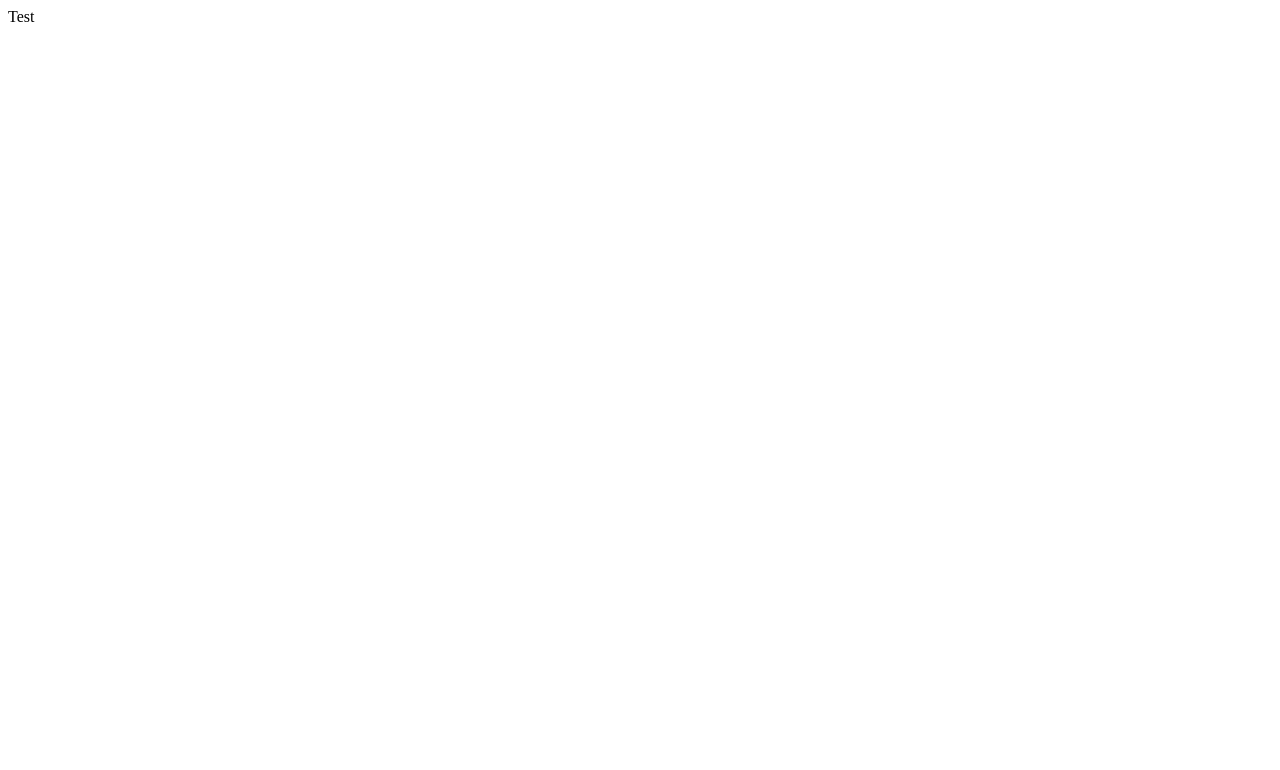
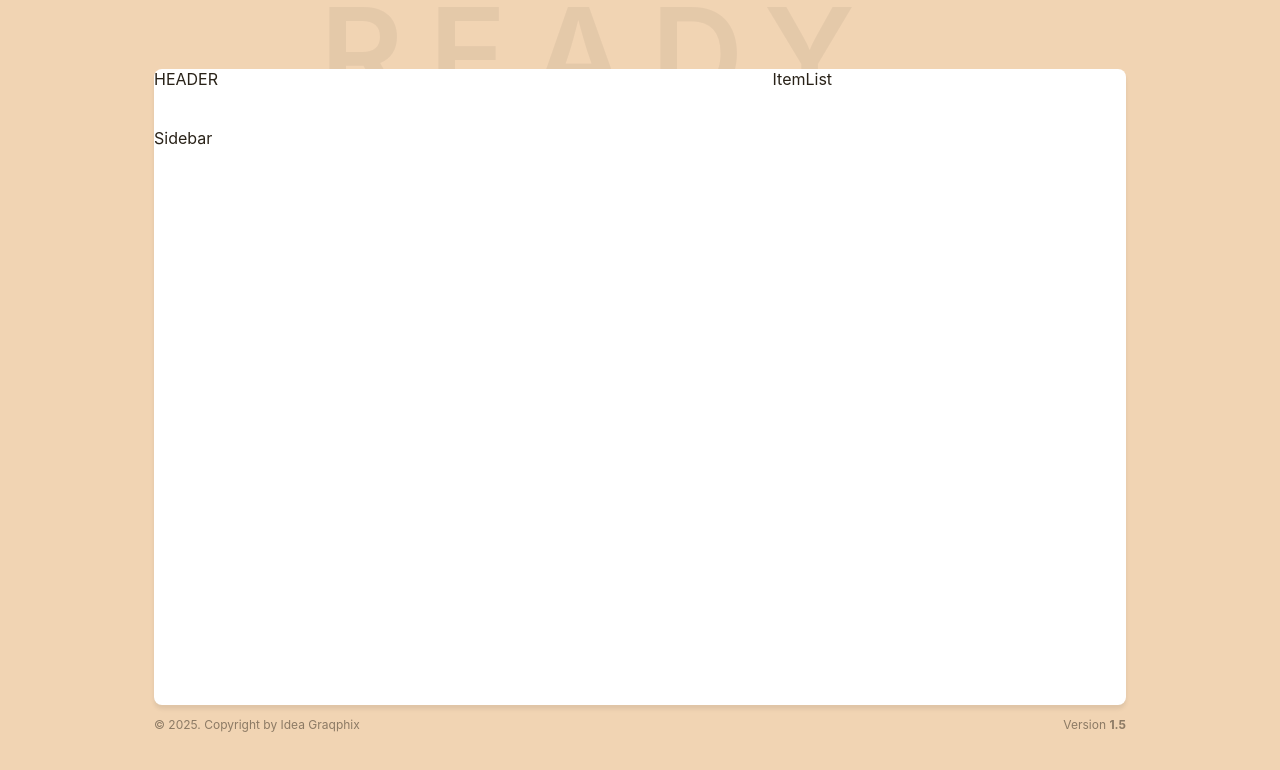
Before and after one commit to Dewruwan95/ReadyPack-trip-packing-manager, a React (Vite) app: page / in a window 1280 px wide. Shown: the top 770 px of the page. Built offline with nearby package versions, Linux system fonts and the light colour scheme.

Commit message:
created mai8n components structure

```diff
--- a/src/App.jsx
+++ b/src/App.jsx
@@ -1,5 +1,21 @@
+import BackgroundHeading from "./components/BackgroundHeading";
+import Footer from "./components/Footer";
+import Header from "./components/Header.jsx";
+import ItemList from "./components/ItemList";
+import Sidebar from "./components/Sidebar";
+
 function App() {
-  return <>Test</>;
+  return (
+    <>
+      <BackgroundHeading />
+      <main>
+        <Header />
+        <ItemList />
+        <Sidebar />
+      </main>
+      <Footer />
+    </>
+  );
 }
 
 export default App;
--- /dev/null
+++ b/src/components/BackgroundHeading.jsx
@@ -0,0 +1,3 @@
+export default function BackgroundHeading() {
+  return <h1>Ready Pack</h1>;
+}
--- /dev/null
+++ b/src/components/Footer.jsx
@@ -0,0 +1,10 @@
+export default function Footer() {
+  return (
+    <footer>
+      <small>&copy; 2025. Copyright by Idea Graqphix</small>
+      <p>
+        Version <b>1.5</b>
+      </p>
+    </footer>
+  );
+}
--- /dev/null
+++ b/src/components/Header.jsx
@@ -0,0 +1,3 @@
+export default function Header() {
+  return <div>HEADER</div>;
+}
--- /dev/null
+++ b/src/components/ItemList.jsx
@@ -0,0 +1,3 @@
+export default function ItemList() {
+  return <div>ItemList</div>;
+}
--- /dev/null
+++ b/src/components/Sidebar.jsx
@@ -0,0 +1,3 @@
+export default function Sidebar() {
+  return <div>Sidebar</div>;
+}
--- a/src/index.css
+++ b/src/index.css
@@ -0,0 +1,306 @@
+* {
+  margin: 0;
+  padding: 0;
+  box-sizing: border-box;
+}
+
+ul {
+  list-style: none;
+}
+
+input {
+  font: inherit;
+}
+
+button {
+  border: none;
+  outline: none;
+  cursor: pointer;
+  font: inherit;
+  background: none;
+}
+
+small {
+  font: inherit;
+}
+
+body {
+  font-family: "Inter", sans-serif;
+  background-color: #f1d4b3;
+  overflow: hidden;
+  color: #292218;
+}
+
+#root {
+  display: flex;
+  flex-direction: column;
+  justify-content: center;
+  align-items: center;
+  height: 100vh;
+}
+
+main {
+  width: 972px;
+  height: 636px;
+  background-color: #fff;
+  border-radius: 8px;
+  overflow: hidden;
+  display: grid;
+  grid-template-columns: 7fr 4fr;
+  grid-template-rows: 59px 1fr;
+  box-shadow: 0 4px 4px rgba(0, 0, 0, 0.08);
+  /* box-shadow: rgba(255, 255, 255, 0.1) 0px 1px 1px 0px inset, rgba(50, 50, 93, 0.25) 0px 50px 100px -20px, rgba(0, 0, 0, 0.3) 0px 30px 60px -30px; */
+  /* box-shadow: rgba(0, 0, 0, 0.25) 0px 25px 50px -12px; */
+}
+
+header {
+  grid-column: 1 / 3;
+  grid-row: 1 / 2;
+  background-color: #fbf5ed;
+  border-bottom: 1px solid rgba(0, 0, 0, 0.05);
+  display: flex;
+  justify-content: space-between;
+  align-items: center;
+  padding: 0 28px;
+}
+
+.counter {
+  color: #231d15;
+  font-size: 14px;
+}
+
+.item-list {
+  grid-column: 1 / 2;
+  grid-row: 2 / 3;
+  background-color: #fff;
+  overflow-y: scroll;
+  scrollbar-color: red orange;
+  scrollbar-width: thin;
+  position: relative;
+}
+
+.item-list::-webkit-scrollbar {
+  width: 0;
+  /* width: 8px; */
+}
+
+.item-list::-webkit-scrollbar-track {
+  background: #faf7f3;
+}
+
+.item-list::-webkit-scrollbar-thumb {
+  background-color: #f3f1ee;
+}
+
+.item {
+  display: flex;
+  position: relative;
+  height: 50px;
+  font-size: 14px;
+  border-bottom: 1px solid rgba(0, 0, 0, 0.06);
+}
+
+.item > input {
+  position: absolute;
+  left: 50%;
+  top: 50%;
+  transform: translate(-50%, -50%);
+  height: 100%;
+}
+
+.item > label {
+  cursor: pointer;
+  flex: 1;
+  height: 100%;
+  display: flex;
+  align-items: center;
+  padding: 0 28px;
+}
+
+label > span {
+  color: #34495e;
+  padding: 0.5rem 0.25rem;
+}
+
+label > input {
+  height: 15px;
+  width: 15px;
+  -webkit-appearance: none;
+  -moz-appearance: none;
+  -o-appearance: none;
+  appearance: none;
+  border: 1px solid #d3d3d3;
+  border-radius: 2px;
+  outline: 2px solid transparent;
+  transition-duration: 0.3s;
+  background-color: #fff;
+  cursor: pointer;
+  margin-right: 13px;
+  box-sizing: content-box;
+}
+
+label > input:hover {
+  border-color: #8f8474;
+}
+
+label > input:checked {
+  border-color: #6e6251;
+  background-color: #6e6251;
+}
+
+/* label > input:focus,
+  label > input:active {
+    outline-color: #a1988a;
+  } */
+
+label > label {
+  cursor: pointer;
+}
+
+.item > button {
+  font-size: 13px;
+  text-transform: uppercase;
+  position: absolute;
+  right: 28px;
+  top: 0;
+  color: #231d15;
+  height: 100%;
+  transition: all 0.1s;
+}
+
+.item > button:hover,
+.item > button:focus {
+  transform: scale(1.2);
+}
+
+.empty-state {
+  position: absolute;
+  top: 40%;
+  left: 50%;
+  transform: translateX(-50%);
+  text-align: center;
+}
+
+h3 {
+  margin-bottom: 5px;
+}
+
+.sidebar {
+  grid-column: 2 / 3;
+  grid-row: 2 / 3;
+  background-color: #fffcf9;
+  border-left: 1px solid rgba(0, 0, 0, 0.07);
+  padding: 18px 25px 28px;
+  display: flex;
+  flex-direction: column;
+}
+
+h2 {
+  color: #231d15;
+  font-size: 16px;
+  font-weight: 500;
+}
+
+form > input {
+  height: 45px;
+  width: 100%;
+  border: 1px solid rgba(0, 0, 0, 0.12);
+  border-radius: 5px;
+  margin: 12px 0 8px 0;
+  padding: 0 16px;
+  font-size: 14px;
+}
+
+form > input::placeholder {
+  font-style: italic;
+}
+
+.btn {
+  height: 45px;
+  width: 100%;
+  border: none;
+  border-radius: 5px;
+  background-color: #473a2b;
+  color: #fff;
+  font-size: 16px;
+  cursor: pointer;
+  display: flex;
+  justify-content: center;
+  align-items: center;
+  transition: all 0.2s;
+}
+
+.btn:hover {
+  background-color: #322618;
+}
+
+.btn--secondary {
+  opacity: 0.85;
+  font-size: 14px;
+}
+
+.button-group {
+  margin-top: auto;
+  display: flex;
+  flex-direction: column;
+  gap: 8px;
+}
+
+.sorting {
+  padding: 15px 28px;
+  border-bottom: 1px solid rgba(0, 0, 0, 0.05);
+  font-size: 13px;
+}
+
+h1 {
+  font-size: 128px;
+  font-weight: 600;
+  color: rgba(0, 0, 0, 0.05);
+  position: absolute;
+  top: 7.5%;
+  left: 50%;
+  transform: translateX(-50%);
+  z-index: -1;
+  text-transform: uppercase;
+  letter-spacing: 0.2em;
+}
+
+@media (max-height: 950px) {
+  h1 {
+    top: 5%;
+  }
+}
+
+@media (max-height: 916px) {
+  h1 {
+    top: 3.5%;
+  }
+}
+
+@media (max-height: 883px) {
+  h1 {
+    top: 2.5%;
+  }
+}
+
+@media (max-height: 850px) {
+  h1 {
+    top: 0%;
+  }
+}
+
+@media (max-height: 800px) {
+  h1 {
+    top: -3%;
+  }
+}
+
+footer {
+  width: min(972px, 100%);
+  display: flex;
+  justify-content: space-between;
+  align-items: center;
+  font-size: 12px;
+  opacity: 0.5;
+  margin-top: 12px;
+}
```
